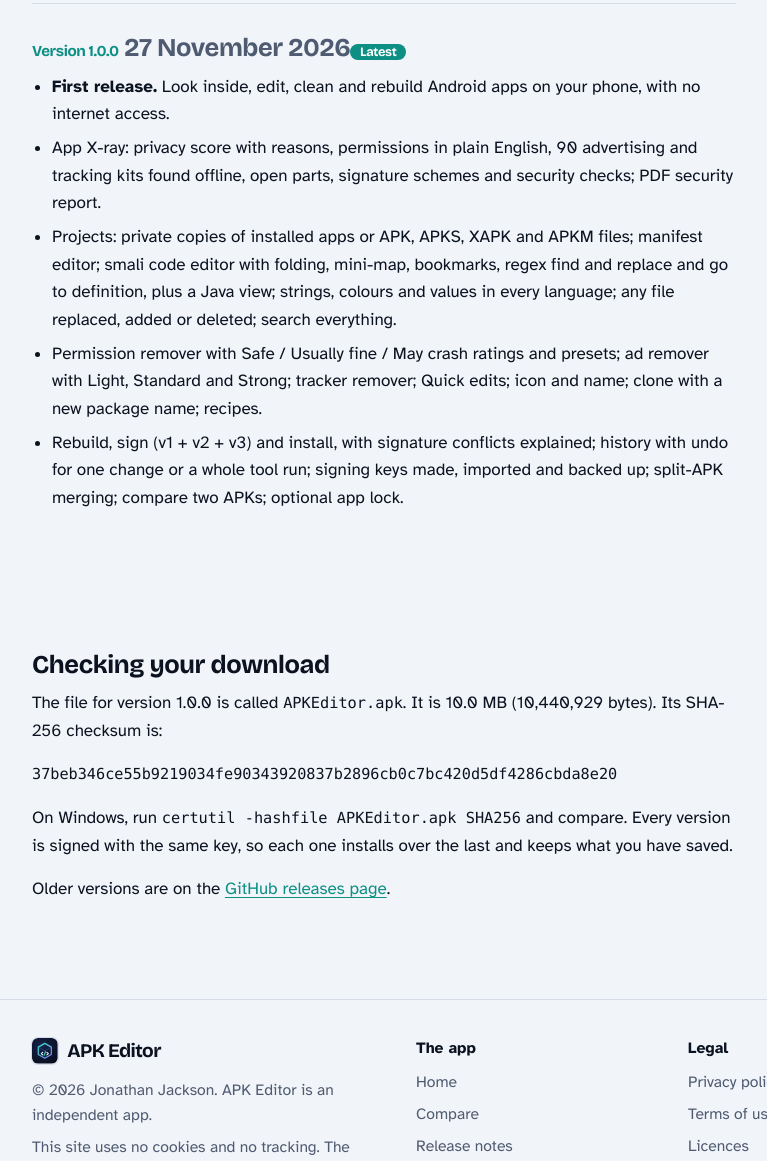
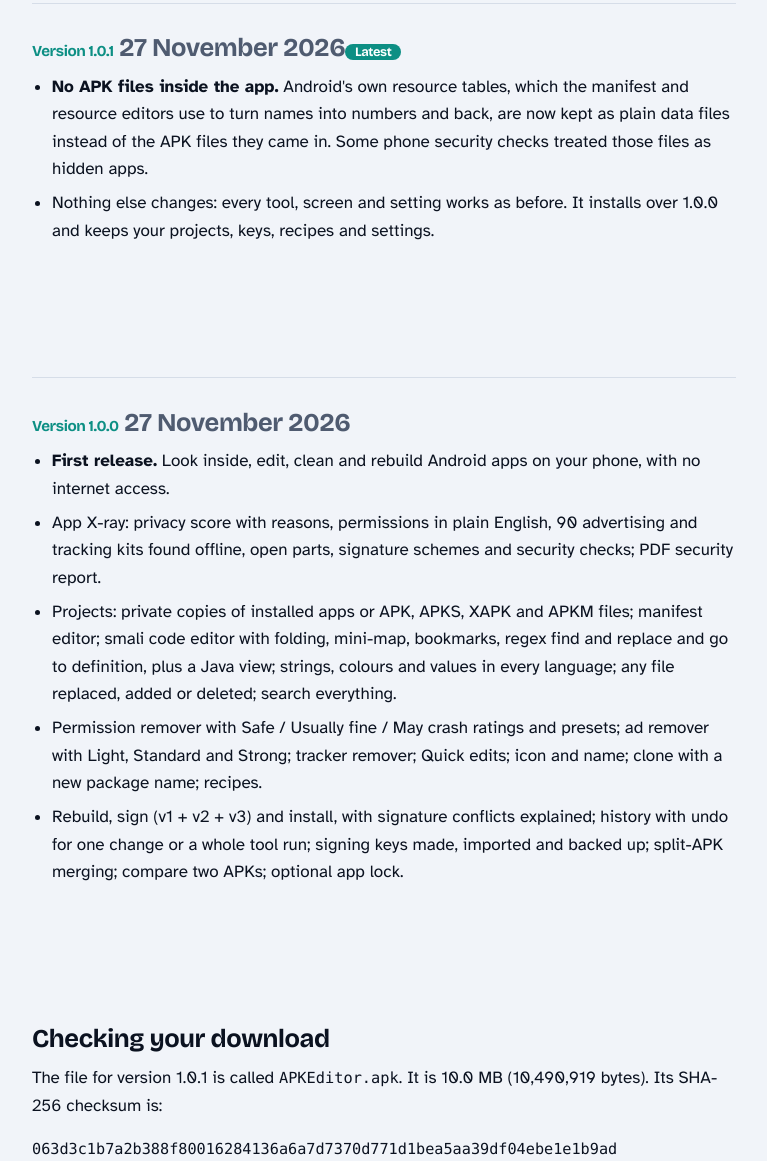
Before and after one commit to CustomGPTer/apkeditor, a plain HTML site: page releases.html in a window 1280 px wide. Shown: the part 275-1436 px from the top of the page, without its empty margins (32-799 px from the left). Drawn offline with Linux system fonts and the light colour scheme.

Commit message:
APK Editor 1.0.1

```diff
--- a/releases.html
+++ b/releases.html
@@ -43,10 +43,11 @@
 <div class="measure">
 <h1>Release notes</h1>
 <p class="lede">What changed in each version of APK Editor. The newest is at the top.</p>
-<section class="release" id="v1.0.0"><h2><span class="ver">Version 1.0.0</span> <span class="when">27 November 2026</span><span class="tag">Latest</span></h2><ul><li><b>First release.</b> Look inside, edit, clean and rebuild Android apps on your phone, with no internet access.</li><li>App X-ray: privacy score with reasons, permissions in plain English, 90 advertising and tracking kits found offline, open parts, signature schemes and security checks; PDF security report.</li><li>Projects: private copies of installed apps or APK, APKS, XAPK and APKM files; manifest editor; smali code editor with folding, mini-map, bookmarks, regex find and replace and go to definition, plus a Java view; strings, colours and values in every language; any file replaced, added or deleted; search everything.</li><li>Permission remover with Safe / Usually fine / May crash ratings and presets; ad remover with Light, Standard and Strong; tracker remover; Quick edits; icon and name; clone with a new package name; recipes.</li><li>Rebuild, sign (v1 + v2 + v3) and install, with signature conflicts explained; history with undo for one change or a whole tool run; signing keys made, imported and backed up; split-APK merging; compare two APKs; optional app lock.</li></ul></section>
+<section class="release" id="v1.0.1"><h2><span class="ver">Version 1.0.1</span> <span class="when">27 November 2026</span><span class="tag">Latest</span></h2><ul><li><b>No APK files inside the app.</b> Android's own resource tables, which the manifest and resource editors use to turn names into numbers and back, are now kept as plain data files instead of the APK files they came in. Some phone security checks treated those files as hidden apps.</li><li>Nothing else changes: every tool, screen and setting works as before. It installs over 1.0.0 and keeps your projects, keys, recipes and settings.</li></ul></section>
+<section class="release" id="v1.0.0"><h2><span class="ver">Version 1.0.0</span> <span class="when">27 November 2026</span></h2><ul><li><b>First release.</b> Look inside, edit, clean and rebuild Android apps on your phone, with no internet access.</li><li>App X-ray: privacy score with reasons, permissions in plain English, 90 advertising and tracking kits found offline, open parts, signature schemes and security checks; PDF security report.</li><li>Projects: private copies of installed apps or APK, APKS, XAPK and APKM files; manifest editor; smali code editor with folding, mini-map, bookmarks, regex find and replace and go to definition, plus a Java view; strings, colours and values in every language; any file replaced, added or deleted; search everything.</li><li>Permission remover with Safe / Usually fine / May crash ratings and presets; ad remover with Light, Standard and Strong; tracker remover; Quick edits; icon and name; clone with a new package name; recipes.</li><li>Rebuild, sign (v1 + v2 + v3) and install, with signature conflicts explained; history with undo for one change or a whole tool run; signing keys made, imported and backed up; split-APK merging; compare two APKs; optional app lock.</li></ul></section>
 <h2 id="checking">Checking your download</h2>
-<p>The file for version 1.0.0 is called <code>APKEditor.apk</code>. It is 10.0 MB (10,440,929 bytes). Its SHA-256 checksum is:</p>
-<p><code class="sum">37beb346ce55b9219034fe90343920837b2896cb0c7bc420d5df4286cbda8e20</code></p>
+<p>The file for version 1.0.1 is called <code>APKEditor.apk</code>. It is 10.0 MB (10,490,919 bytes). Its SHA-256 checksum is:</p>
+<p><code class="sum">063d3c1b7a2b388f80016284136a6a7d7370d771d1bea5aa39df04ebe1e1b9ad</code></p>
 <p>On Windows, run <code>certutil -hashfile APKEditor.apk SHA256</code> and compare. Every version is signed with the same key, so each one installs over the last and keeps what you have saved.</p>
 <p>Older versions are on the <a href="https://github.com/CustomGPTer/apkeditor/releases">GitHub releases page</a>.</p>
 </div>
```
Also changed, not shown: index.html (+3 -3 lines).
